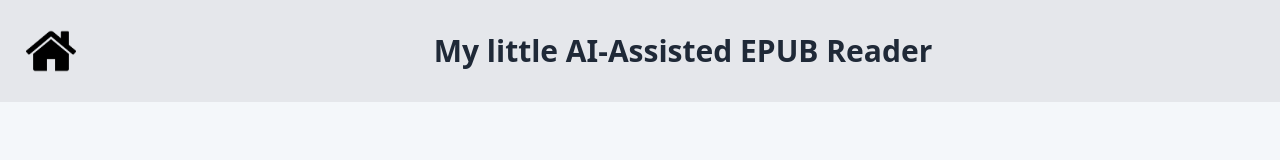
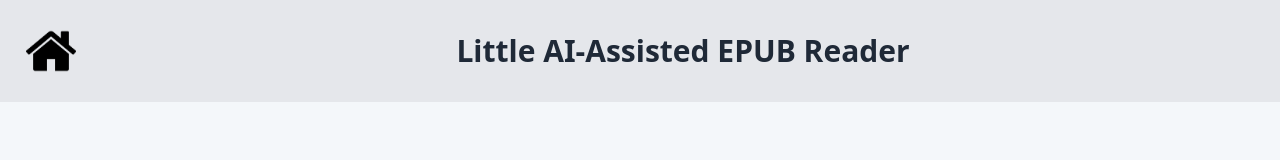
Before and after one commit to pranavmodi/readAI, a Vue app in the folder epub-reader-frontend/: page / in a window 1280 px wide. Shown: the top 160 px of the page. Built offline with nearby package versions, Linux system fonts and the light colour scheme; no server answers.

Commit message:
update code

```diff
--- a/epub-reader-frontend/src/App.vue
+++ b/epub-reader-frontend/src/App.vue
@@ -6,7 +6,7 @@
         <!-- Home Icon -->
         <img src="@/assets/home.png" alt="Home" />
       </button>
-      <h1 class="font-bold text-3xl">My little AI-Assisted EPUB Reader</h1>
+      <h1 class="font-bold text-3xl">Little AI-Assisted EPUB Reader</h1>
       <div></div> <!-- Placeholder for alignment -->
     </header>
 
```
